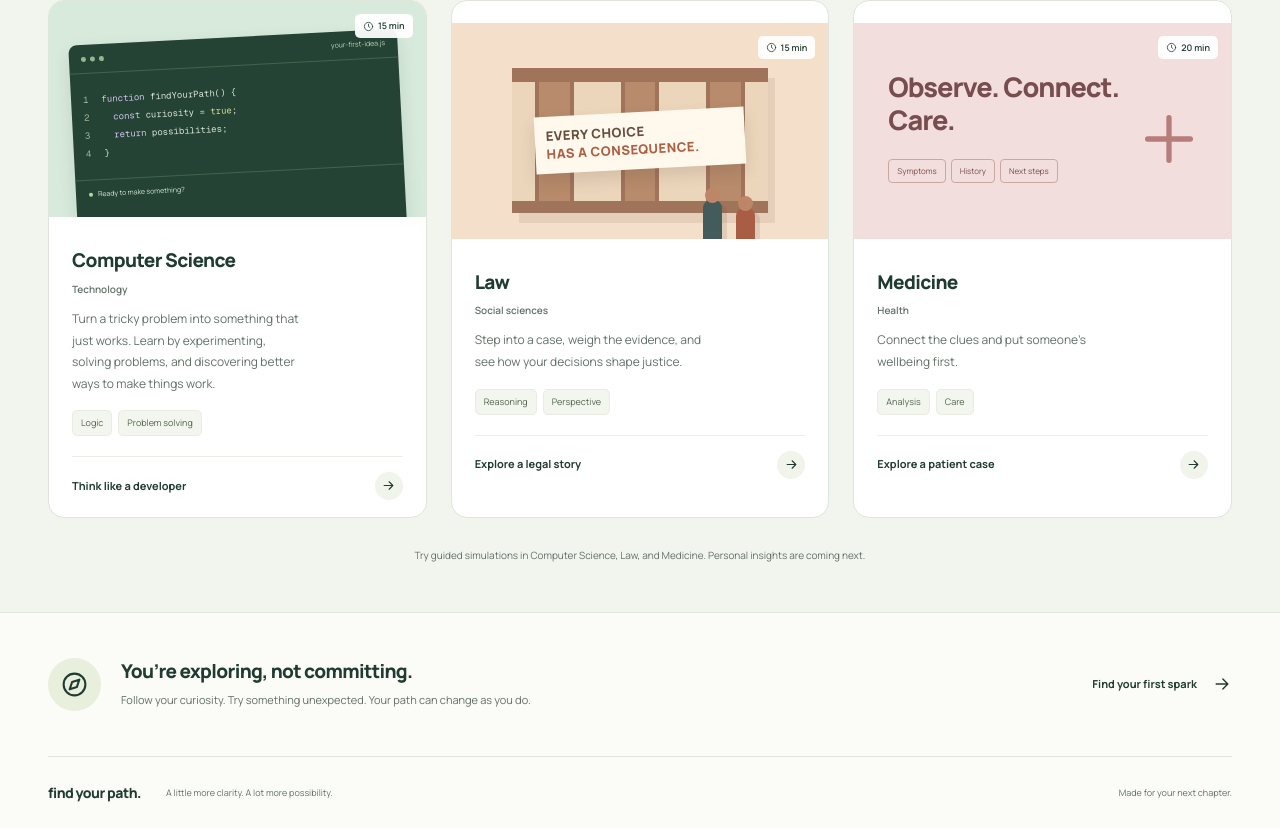
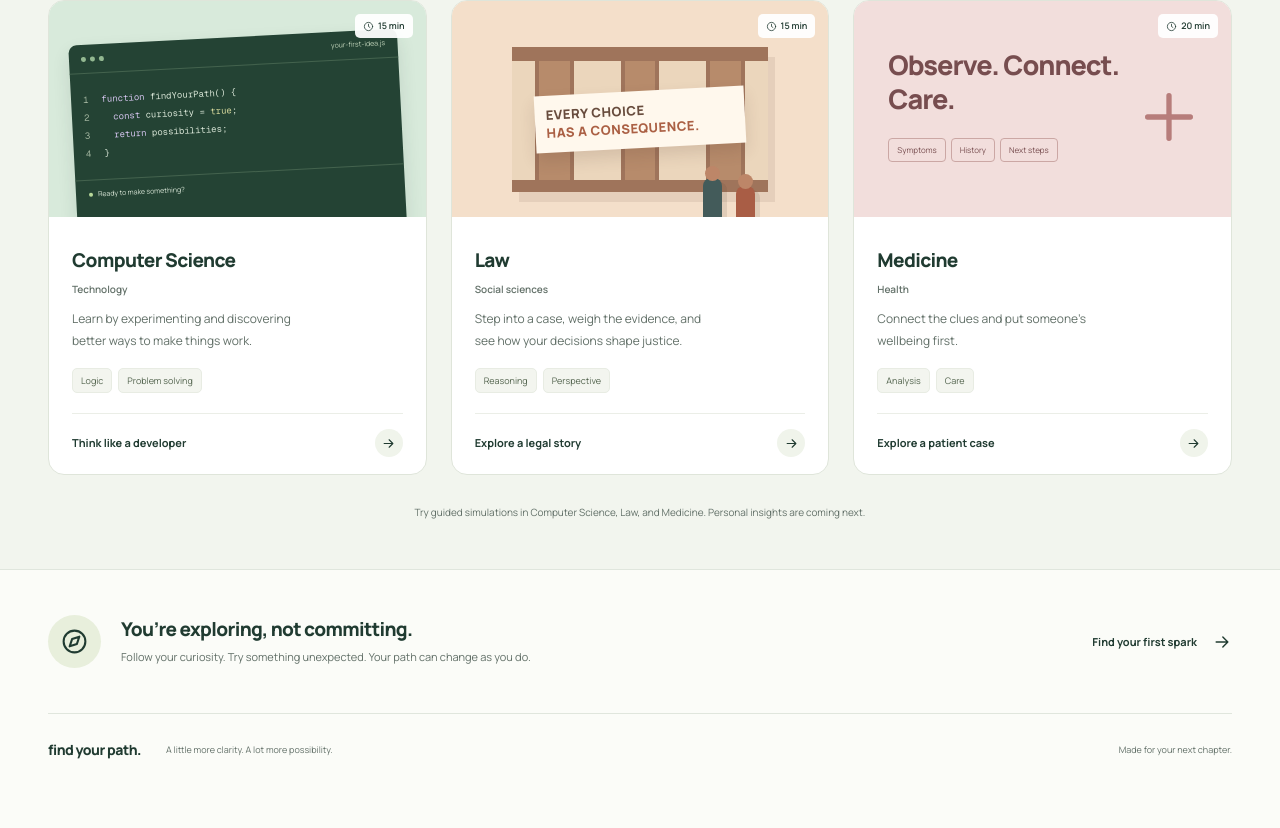
Before and after one commit to ddiazridho/find-your-path, a Next.js app: page / in a window 1280 px wide. Shown: the part 814-1642 px from the top of the page. After the commit the page ends 1599 px from the top, so only its background shows below. Built offline with nearby package versions, Linux system fonts and the light colour scheme.

Commit message:
little fix

```diff
--- a/app/computer-science/major.ts
+++ b/app/computer-science/major.ts
@@ -4,6 +4,6 @@ import { field as embeddedSystemField } from "./embedded-system/field";
 import { field as networkingField } from "./networking/field";
 import { field as multimediaField } from "./multimedia/field";
 
-export const computerScienceMajor: Major = { id: "computer-science", name: "Computer Science", category: "Technology", description: "Turn a tricky problem into something that just works. Learn by experimenting, solving problems, and discovering better ways to make things work.", task: "Think like a developer", minutes: 15, skills: ["Logic", "Problem solving"], visual: "code", color: "mint",
+export const computerScienceMajor: Major = { id: "computer-science", name: "Computer Science", category: "Technology", description: "Learn by experimenting and discovering better ways to make things work.", task: "Think like a developer", minutes: 15, skills: ["Logic", "Problem solving"], visual: "code", color: "mint",
   preview: { kind: "simulation", simulations: [softwareField, embeddedSystemField, networkingField, multimediaField] },
 };
```
